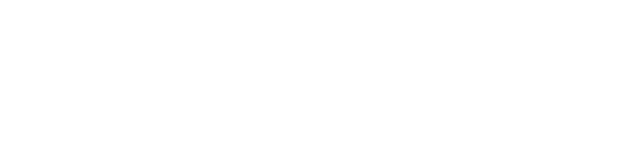
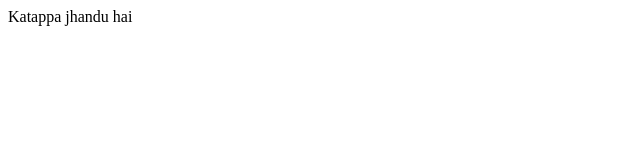
Before and after one commit to himgovaka/Covid_19_Vaccine_Info, a plain HTML site: page index.html in a window 1280 px wide. Shown: the whole page, without its empty margins (0-640 px from the left). Drawn offline with Linux system fonts and the light colour scheme.

Commit message:
Update index.html

```diff
--- a/index.html
+++ b/index.html
@@ -1,5 +1,6 @@
 <html>
   <head>
     <title>Bhuralal Bagri</title>
+     Katappa jhandu hai
   </head>
 </html>
```
